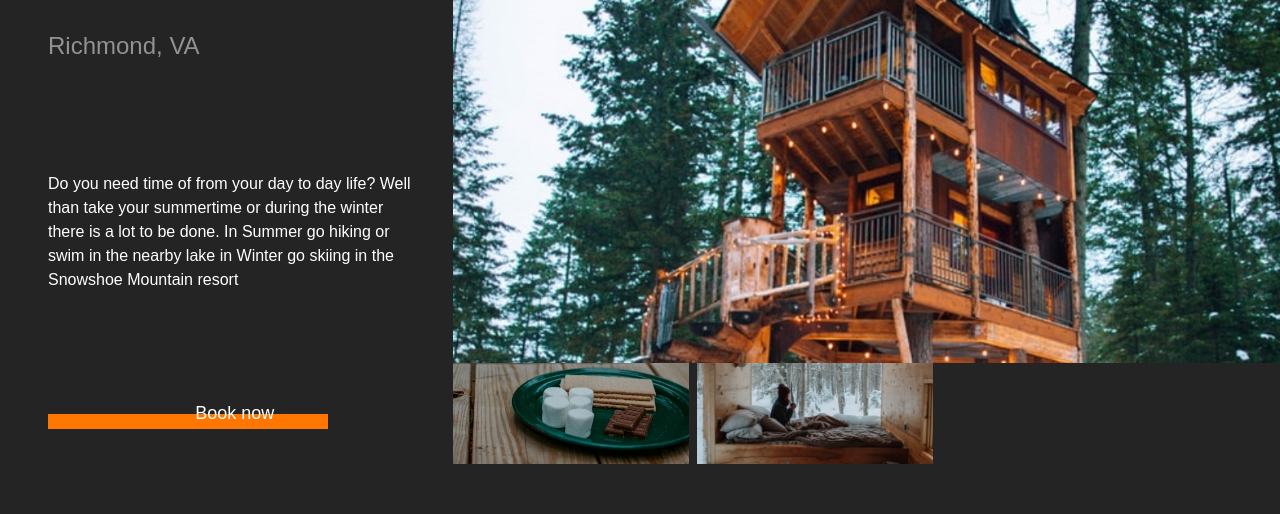
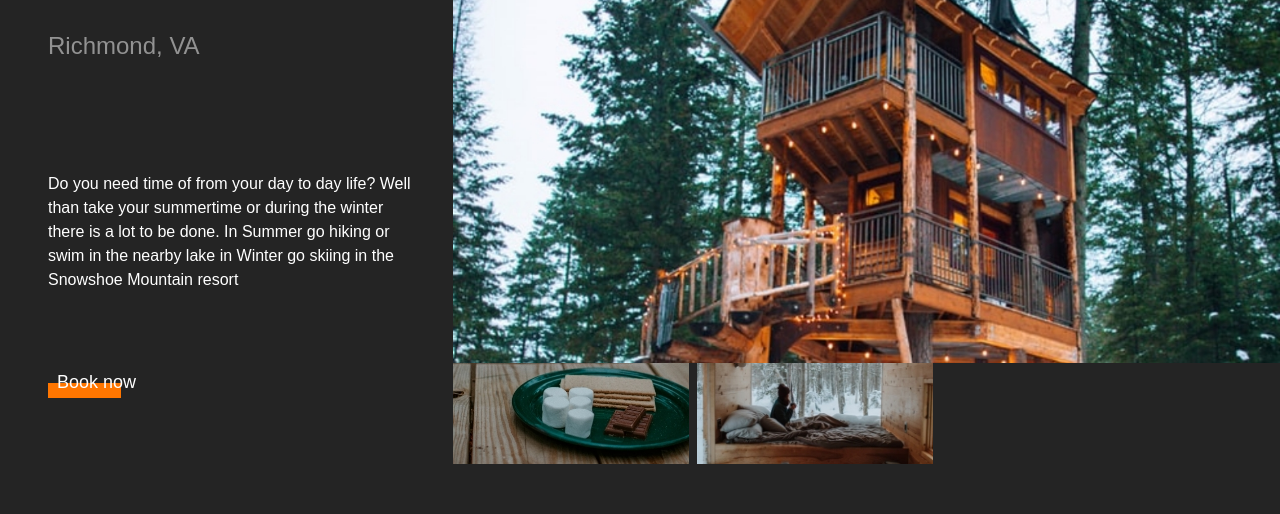
Before and after one commit to Annie-Huang/the-box, a website: page index.html in a window 1280 px wide. Shown: the part 269-783 px from the top of the page. Drawn offline with Linux system fonts and the light colour scheme.

Commit message:
Use align-self and justify-self to align the button to the top left corner of the cell in grid

```diff
--- a/css/style.css
+++ b/css/style.css
@@ -34,6 +34,8 @@ img {
   font-size: 1.125rem;
   padding: 0.5em;
   position: relative;
+  align-self: start; /* when this is in a grid, it will make it align up vertically */
+  justify-self: start; /* when this is in a grid, it will make it align left horizontally. justify-self only work for grid, not flexbox */
 }
 
 .btn::after {
```
Also changed, not shown: Note09 -  use align-self and justify-self to align the button to the top left corner of the cell.jpg (added).
